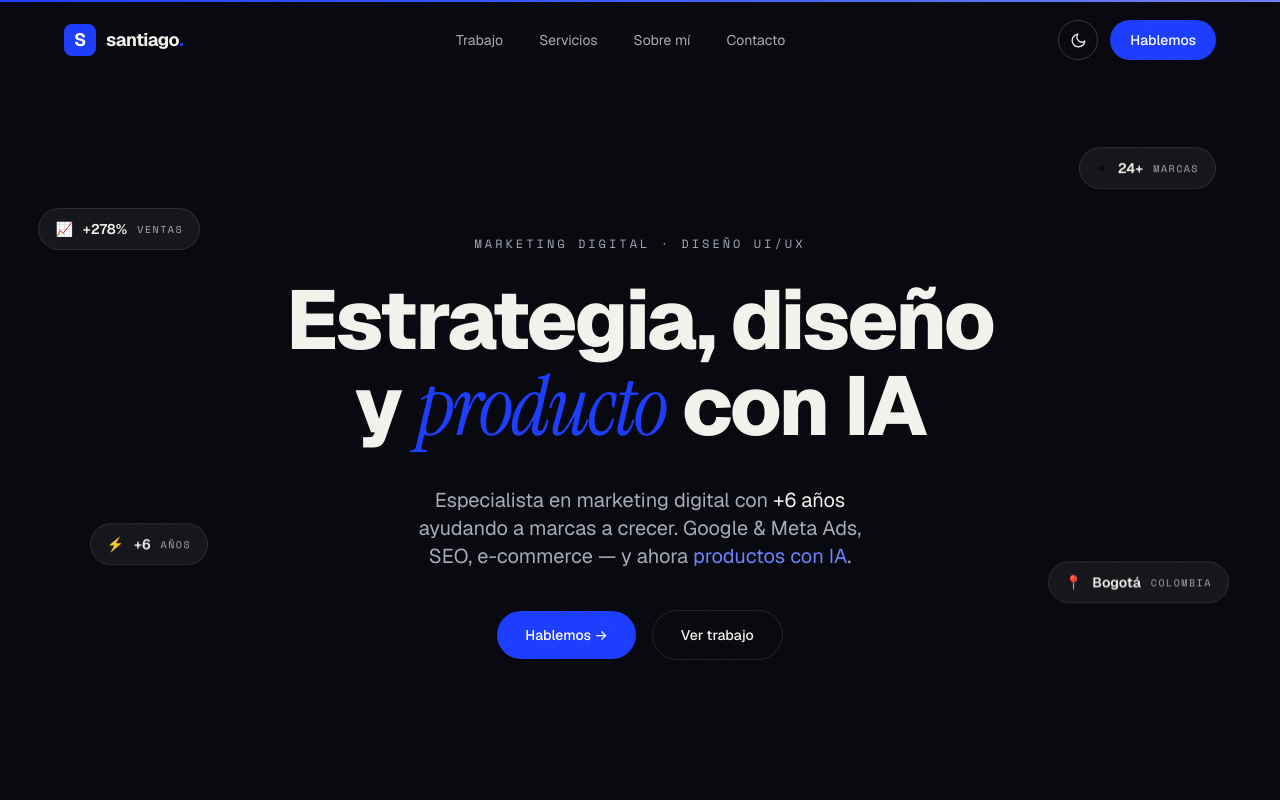
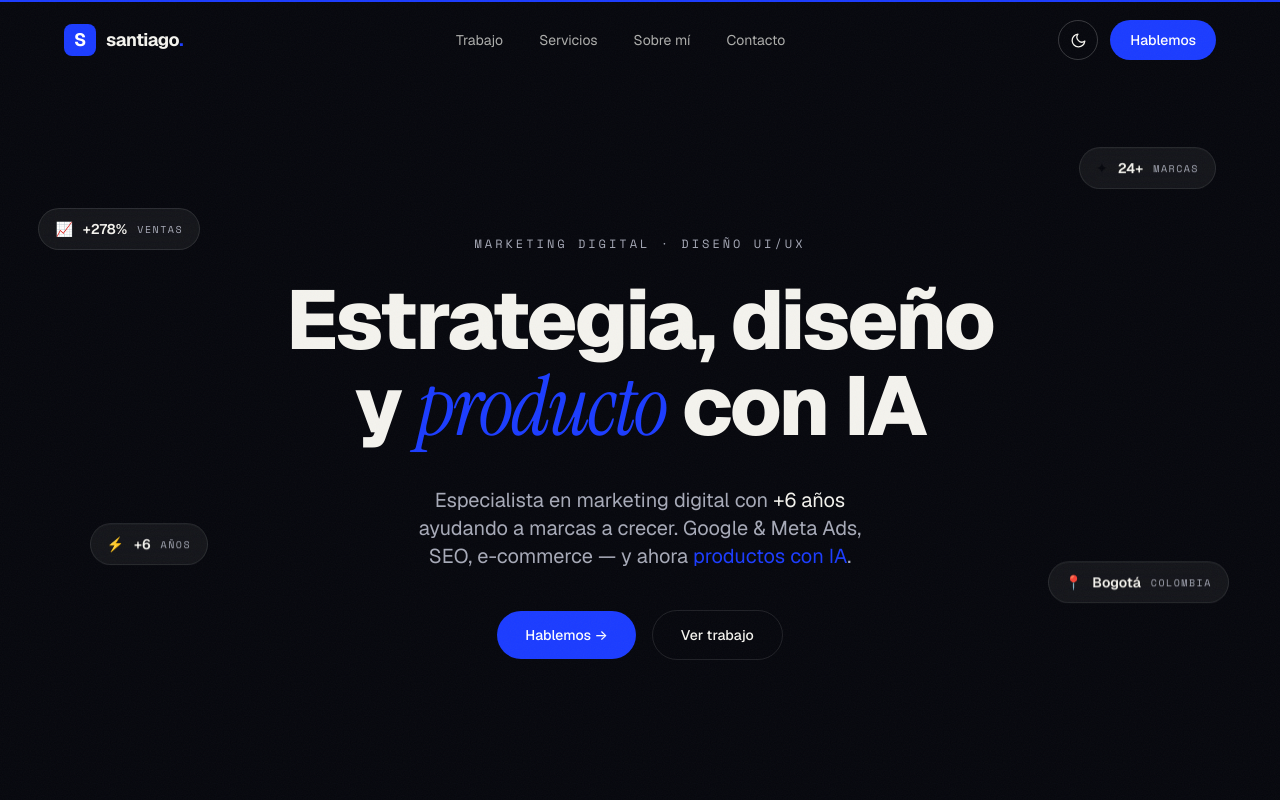
Before and after one commit to SDuarteCorredor/portafolio, a React (Vite) app: page / in a window 1280 px wide. Shown: the top 800 px of the page. Built offline with nearby package versions, Linux system fonts and the light colour scheme.

Commit message:
Quitar efecto neón (text-glow/text-shadow) y azul suave santi-soft de todo el sitio → azul firma #1B3CFF sólido

```diff
--- a/src/components/About.jsx
+++ b/src/components/About.jsx
@@ -48,7 +48,7 @@ export function About() {
             {about.facts.map((f, i) => (
               <Reveal key={f.k} delay={i * 0.06}>
                 <div className="group flex flex-col gap-1 bg-surface p-6 transition-colors hover:bg-fg/[0.03]">
-                  <span className="font-mono text-xs uppercase tracking-widest text-santi-soft">{f.k}</span>
+                  <span className="font-mono text-xs uppercase tracking-widest text-santi">{f.k}</span>
                   <span className="text-fg transition-transform duration-300 group-hover:translate-x-1">{f.v}</span>
                 </div>
               </Reveal>
--- a/src/components/Contact.jsx
+++ b/src/components/Contact.jsx
@@ -37,7 +37,7 @@ export function Contact() {
                 whileInView={{ y: 0, opacity: 1 }}
                 viewport={{ once: true }}
                 transition={{ duration: 0.7, delay: i * 0.05, ease: [0.22, 1, 0.36, 1] }}
-                className="inline-block transition-all duration-300 hover:-translate-y-3 group-hover:text-glow"
+                className="inline-block transition-all duration-300 hover:-translate-y-3 group-hover:text-santi"
               >
                 {ch}
               </motion.span>
--- a/src/components/Hero.jsx
+++ b/src/components/Hero.jsx
@@ -88,7 +88,7 @@ export function Hero() {
         >
           Especialista en marketing digital con <span className="text-fg">+6 años</span> ayudando a
           marcas a crecer. Google &amp; Meta Ads, SEO, e-commerce — y ahora{' '}
-          <span className="text-santi-soft">productos con IA</span>.
+          <span className="text-santi">productos con IA</span>.
         </motion.p>
 
         <motion.div {...fade(0.95)} className="mt-10 flex flex-wrap items-center justify-center gap-4">
--- a/src/components/Nav.jsx
+++ b/src/components/Nav.jsx
@@ -36,7 +36,7 @@ export function Nav() {
       {/* Barra de progreso de scroll — firma azul */}
       <motion.div
         style={{ scaleX: scrollYProgress }}
-        className="absolute inset-x-0 top-0 h-0.5 origin-left bg-gradient-to-r from-santi via-santi-glow to-santi-soft"
+        className="absolute inset-x-0 top-0 h-0.5 origin-left bg-santi"
       />
       <nav className="container-x flex items-center justify-between py-5">
         <a
--- a/src/components/Reveal.jsx
+++ b/src/components/Reveal.jsx
@@ -23,7 +23,7 @@ export function RevealWords({ text, className = '', highlight = [] }) {
       {words.map((w, i) => (
         <span key={i} className="inline-block overflow-hidden align-bottom">
           <motion.span
-            className={`inline-block ${highlight.includes(i) ? 'text-glow font-serif italic' : ''}`}
+            className={`inline-block ${highlight.includes(i) ? 'text-santi font-serif italic' : ''}`}
             initial={{ y: '110%' }}
             whileInView={{ y: 0 }}
             viewport={{ once: true }}
--- a/src/index.css
+++ b/src/index.css
@@ -112,12 +112,6 @@
 @layer utilities {
   .text-balance { text-wrap: balance; }
 
-  /* Texto con relleno azul/glow */
-  .text-glow {
-    color: var(--c-glow);
-    text-shadow: 0 0 28px var(--c-glow-shadow);
-  }
-
   /* Contorno tipográfico (estilo editorial) */
   .text-outline {
     color: transparent;
@@ -131,12 +125,11 @@
   .text-outline-fill {
     color: transparent;
     -webkit-text-stroke: 1.6px var(--c-stroke);
-    transition: color .5s ease, -webkit-text-stroke-color .5s ease, text-shadow .5s ease;
+    transition: color .5s ease, -webkit-text-stroke-color .5s ease;
   }
   .group:hover .text-outline-fill {
     color: #1B3CFF;
     -webkit-text-stroke-color: #1B3CFF;
-    text-shadow: 0 0 40px rgba(27,60,255,0.5);
   }
 
   /* Texto vertical para rieles editoriales */
```
